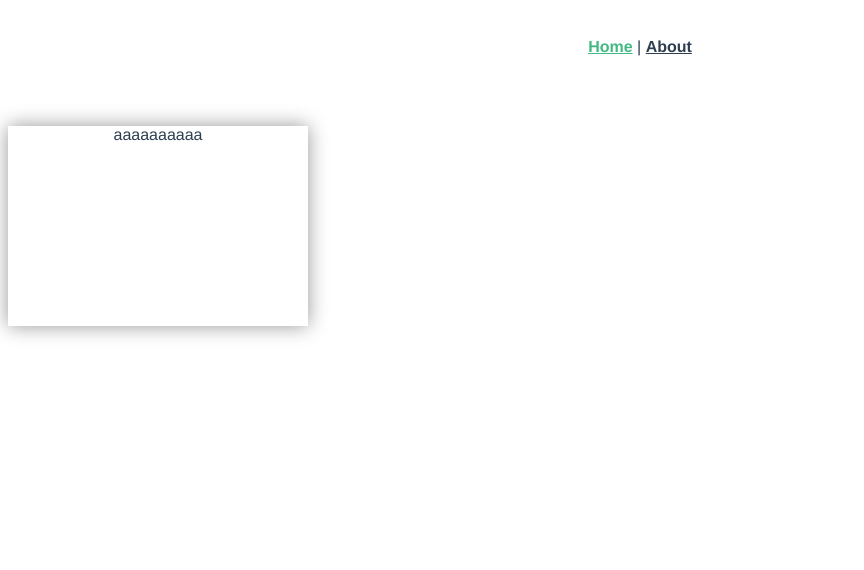
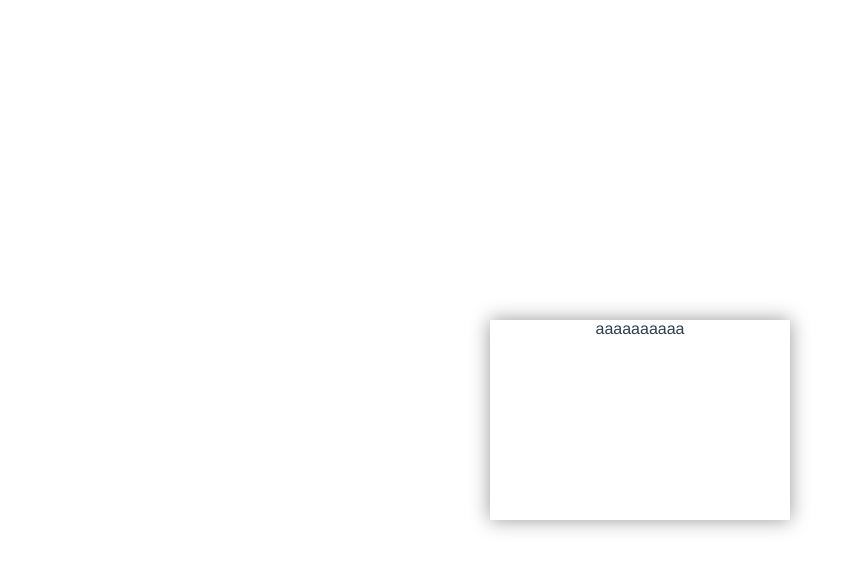
Before and after one commit to ailinsu/brother, a Vue app: page / in a window 1280 px wide. Shown: the top 570 px of the page, without its empty margins (0-864 px from the left). Built offline with nearby package versions, Linux system fonts and the light colour scheme.

Commit message:
center ze thing

```diff
--- a/src/App.vue
+++ b/src/App.vue
@@ -1,9 +1,5 @@
 <template>
   <div id="app">
-    <div id="nav">
-      <router-link to="/">Home</router-link> |
-      <router-link to="/about">About</router-link>
-    </div>
     <!-- <router-view/> -->
     <Clue/>
   </div>
@@ -28,18 +24,15 @@
   text-align: center;
   margin: auto;
   color: #2c3e50;
+  display: flex;
+  justify-content: center;
+  align-items: center;
+  height: 100%;
+  width: 100%;;
 }
 
-#nav {
-  padding: 30px;
-}
-
-#nav a {
-  font-weight: bold;
-  color: #2c3e50;
-}
-
-#nav a.router-link-exact-active {
-  color: #42b983;
+html,body {
+  height: 100%;
+  margin: 0;
 }
 </style>
```
Also changed, not shown: 1 other file (tests, documents, lock files or other folders).
